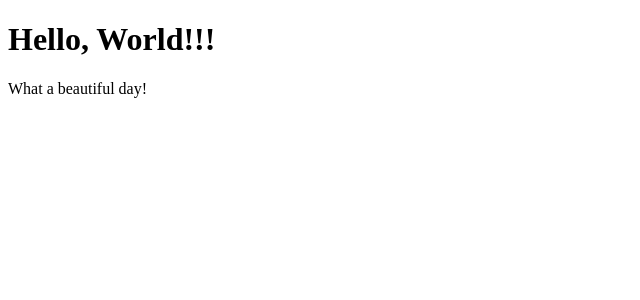
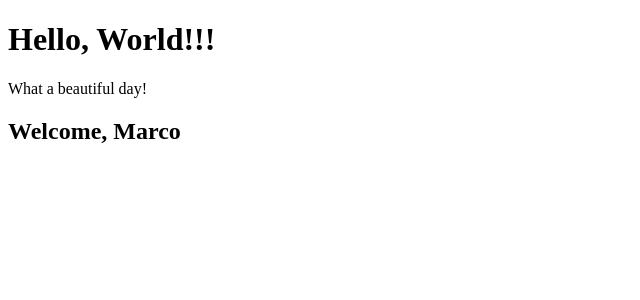
Before and after one commit to mFerlito/react-exercises, a React (Create React App) app: page / in a window 1280 px wide. Shown: the top 300 px of the page, without its empty margins (0-640 px from the left). Built offline with nearby package versions, Linux system fonts and the light colour scheme.

Commit message:
props-01 done

```diff
--- a/src/App.js
+++ b/src/App.js
@@ -1,8 +1,12 @@
 import React from "react";
 import { Hello } from "./components/exercise"
+import { Welcome } from './components/Welcome'
 
-export class App extends React.Component{
-  render(){
-    return <Hello />
+export class App extends React.Component {
+  render() {
+      return <div>
+          <Hello />
+          <Welcome name= "Marco" />
+      </div>
   }
 }
--- /dev/null
+++ b/src/components/Welcome.jsx
@@ -0,0 +1,9 @@
+
+import React from "react";
+
+
+export class Welcome extends React.Component {
+    render () {
+        return <h2>Welcome, {this.props.name} {this.props.surname}</h2>
+    }
+}
```
